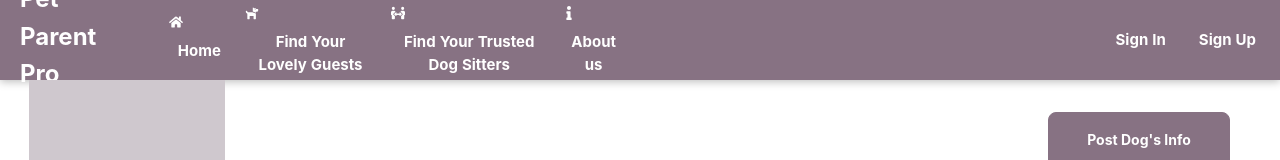
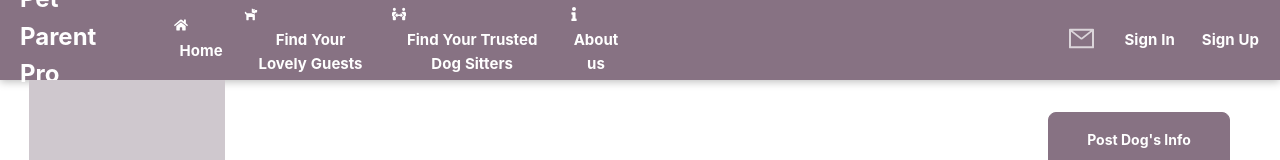
Before and after one commit to JasonLengUSC/Pet-Parent-Pro, a React (Create React App) app: page /sitters in a window 1280 px wide. Shown: the top 160 px of the page. Built offline with nearby package versions, Linux system fonts and the light colour scheme; no server answers.

Commit message:
PPP-34 feature Header Message btn implemented, and page router enabled

```diff
--- a/src/App.js
+++ b/src/App.js
@@ -7,6 +7,7 @@ import DogDetail from "./pages/DetailPages/DogDetail";
 import Sitters from "./pages/HeaderPages/Sitters";
 import SitterDetail from "./pages/DetailPages/SitterDetail";
 import About from "./pages/HeaderPages/About";
+import Message from "./pages/HeaderPages/Message";
 import ForgetPassword from "./pages/ForgetPassword";
 import NotFound from "./pages/NotFound";
 
@@ -35,6 +36,9 @@ function App() {
         <Route path="/about">
           <About />
         </Route>
+        <Route path="/message">
+          <Message />
+        </Route>
         <Route path="/forgetPassword">
           <ForgetPassword />
         </Route>
--- a/src/components/UI/HeaderPlain.js
+++ b/src/components/UI/HeaderPlain.js
@@ -1,21 +1,22 @@
 import { FaHome, FaDog, FaPeopleArrows, FaInfo } from "react-icons/fa";
 
-import { useState, Fragment } from "react";
-import { useHistory } from "react-router-dom";
-
-import {
-  HeaderStyled,
-  HeaderPrimary,
-  HeaderSign,
-  SiteName,
-  NavLinkStyled,
-} from "./HeaderStyles";
+import { useState } from "react";
+import { useHistory, Link } from "react-router-dom";
 
 import NavButton from "./NavButton";
 import SignIn from "../UserBehavior/SignIn";
 import Register from "../UserBehavior/Register";
 import SignOut from "../UserBehavior/SignOut";
 
+import { MailOutlined } from "@ant-design/icons";
+
+import {
+  HeaderStyled,
+  HeaderPrimary,
+  SiteName,
+  NavLinkStyled,
+  HeaderSign,
+} from "./HeaderStyles";
 
 const headerItems = [
   {
@@ -99,10 +100,20 @@ const Header = (props) => {
           {[...navBtnArr]}
         </HeaderPrimary>
         <HeaderSign>
+          <Link to={"/message"}>
+            <MailOutlined
+              style={{
+                fontSize: "25px",
+                marginRight: "25px",
+                color: "rgba(255, 255, 255, 0.7)",
+              }}
+            />
+          </Link>
+
           {login ? (
             <>
-            <NavButton onClick={showLogoutModalHandler}>Sign Out</NavButton>
-            {showLogoutModal && <SignOut onClose={hideLogoutModalHandler} />}
+              <NavButton onClick={showLogoutModalHandler}>Sign Out</NavButton>
+              {showLogoutModal && <SignOut onClose={hideLogoutModalHandler} />}
             </>
           ) : (
             <>
--- a/src/components/UI/HeaderStyles.js
+++ b/src/components/UI/HeaderStyles.js
@@ -20,12 +20,13 @@ const HeaderStyled = styled.header`
     height: 8rem;
   }
 `;
+
 const HeaderPrimary = styled.div`
   top: 0;
   left: 0;
   width: 100%;
   height: 5rem;
-  background-color: #877283;
+  background-color: none;
   color: white;
   display: flex;
   flex-direction: row;
@@ -35,21 +36,7 @@ const HeaderPrimary = styled.div`
   border: 0;
   margin: 0;
 `;
-const HeaderSign = styled.div`
-  top: 0;
-  left: 0;
-  width: 100%;
-  height: 5rem;
-  background-color: #877283;
-  color: white;
-  display: flex;
-  flex-direction: row;
-  justify-content: flex-end;
-  align-items: center;
-  padding: 0;
-  border: 0;
-  margin: 0;
-`;
+
 const SiteName = styled.h1`
   font-weight: bold;
   color: white;
@@ -66,6 +53,20 @@ const NavLinkStyled = styled(NavLink)`
     color: white;
     font-weight: bold;
   }
+`;
+
+const HeaderSign = styled.div`
+  width: 100%;
+  height: 5rem;
+  background-color: none;
+  color: white;
+  display: flex;
+  flex-direction: row;
+  justify-content: flex-end;
+  align-items: center;
+  padding: 0;
+  border: 0;
+  margin: 0;
 `;
 
 const MainImgWrapper = styled.div`
@@ -85,8 +86,8 @@ const MainImgWrapper = styled.div`
 export {
   HeaderStyled,
   HeaderPrimary,
-  HeaderSign,
   SiteName,
   NavLinkStyled,
+  HeaderSign,
   MainImgWrapper,
 };
--- a/src/components/UI/NavBtnStyles.js
+++ b/src/components/UI/NavBtnStyles.js
@@ -7,8 +7,8 @@ const ButtonStyled = styled.button`
   font: inherit;
   font-weight: bold;
   font-size: 15px;
-  background: #877283;
-  border: solid #877283;
+  background: none;
+  border: none;
   color: white;
   margin-right: 1em;
   cursor: pointer;
--- /dev/null
+++ b/src/pages/HeaderPages/Message.js
@@ -0,0 +1,12 @@
+import HeaderPlain from "../../components/UI/HeaderPlain";
+
+const Message = () => {
+  return (
+    <>
+      <HeaderPlain />
+      <h1>Message Page</h1>
+    </>
+  );
+};
+
+export default Message;
```
